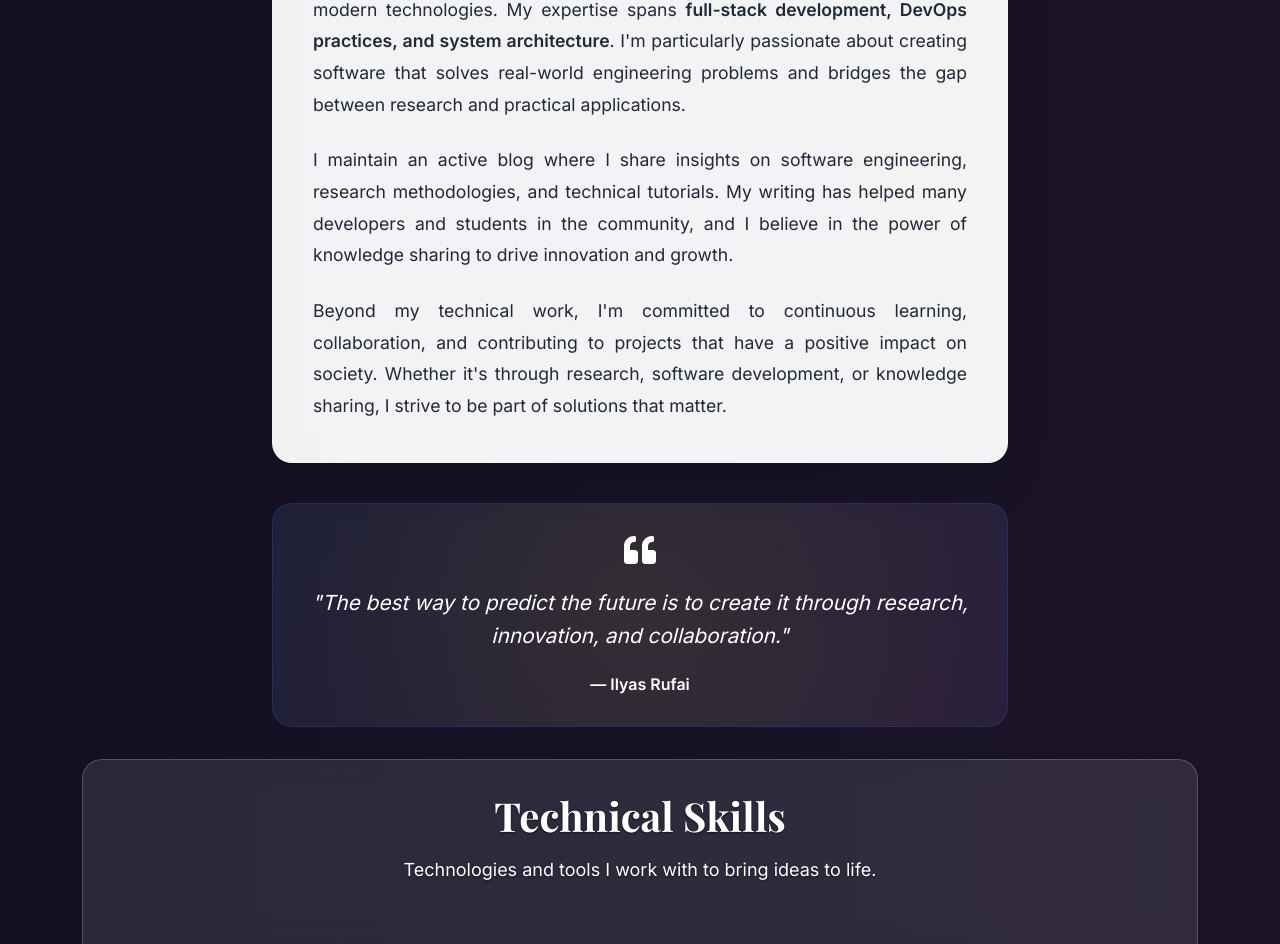
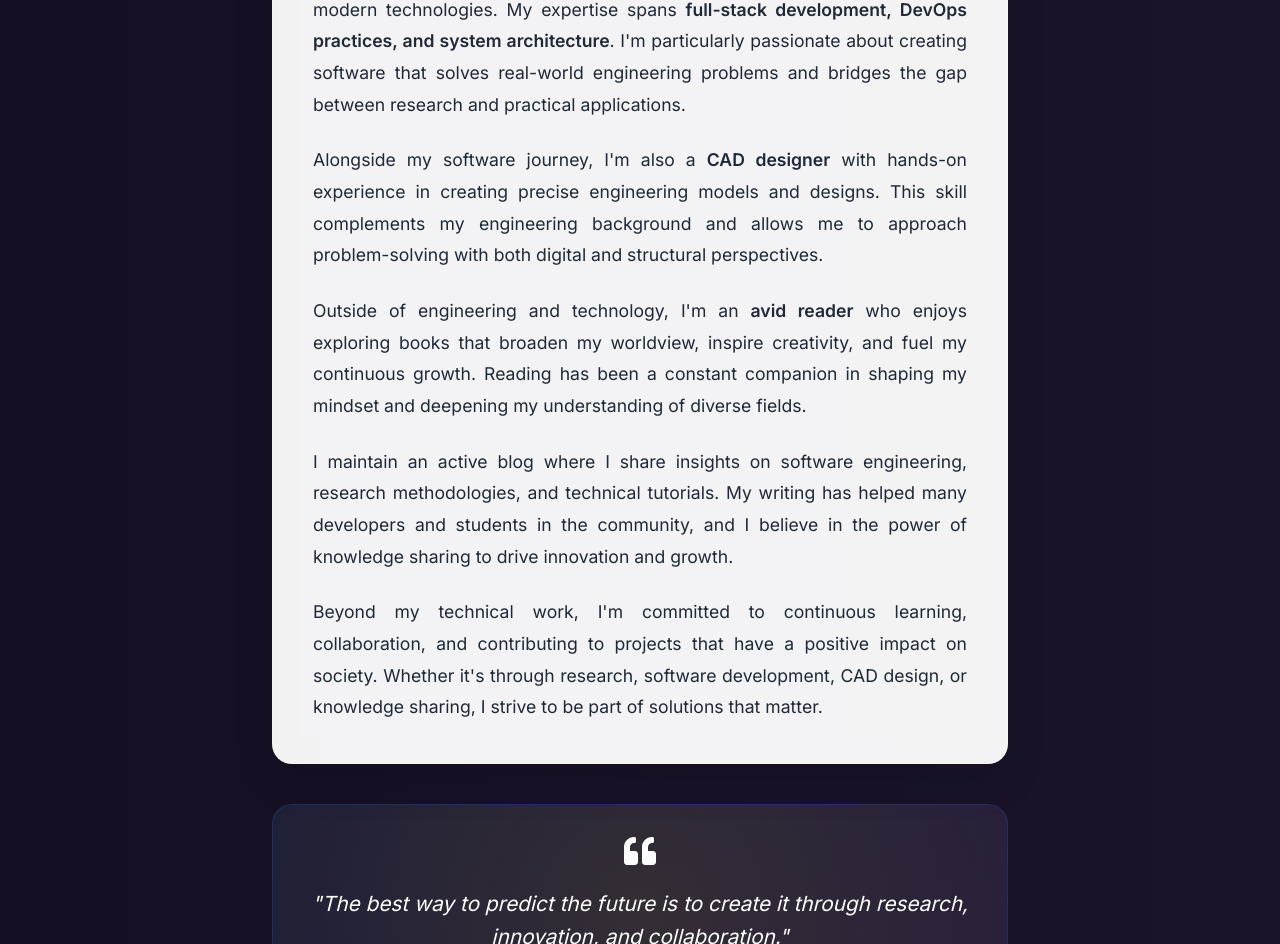
Before and after one commit to rufilboss/portfolio, a React (Create React App) app: page / in a window 1280 px wide. Shown: the part 1711-2655 px from the top of the page. Built offline with nearby package versions, Linux system fonts and the light colour scheme.

Commit message:
update: my story

```diff
--- a/src/components/About/About.js
+++ b/src/components/About/About.js
@@ -80,12 +80,21 @@ function About() {
                 </p>
 
                 <p className="story-paragraph">
+                  Alongside my software journey, I'm also a <span className="highlight">CAD designer</span> with hands-on experience in creating precise engineering models and designs. This skill complements my engineering background and allows me to approach problem-solving with both digital and structural perspectives.
+                </p>
+
+                <p className="story-paragraph">
+                  Outside of engineering and technology, I'm an <span className="highlight">avid reader</span> who enjoys exploring books that broaden my worldview, inspire creativity, and fuel my continuous growth. Reading has been a constant companion in shaping my mindset and deepening my understanding of diverse fields.
+                </p>
+
+                <p className="story-paragraph">
                   I maintain an active blog where I share insights on software engineering, research methodologies, and technical tutorials. My writing has helped many developers and students in the community, and I believe in the power of knowledge sharing to drive innovation and growth.
                 </p>
 
                 <p className="story-paragraph">
-                  Beyond my technical work, I'm committed to continuous learning, collaboration, and contributing to projects that have a positive impact on society. Whether it's through research, software development, or knowledge sharing, I strive to be part of solutions that matter.
+                  Beyond my technical work, I'm committed to continuous learning, collaboration, and contributing to projects that have a positive impact on society. Whether it's through research, software development, CAD design, or knowledge sharing, I strive to be part of solutions that matter.
                 </p>
+
               </div>
             </div>
           </div>
```
